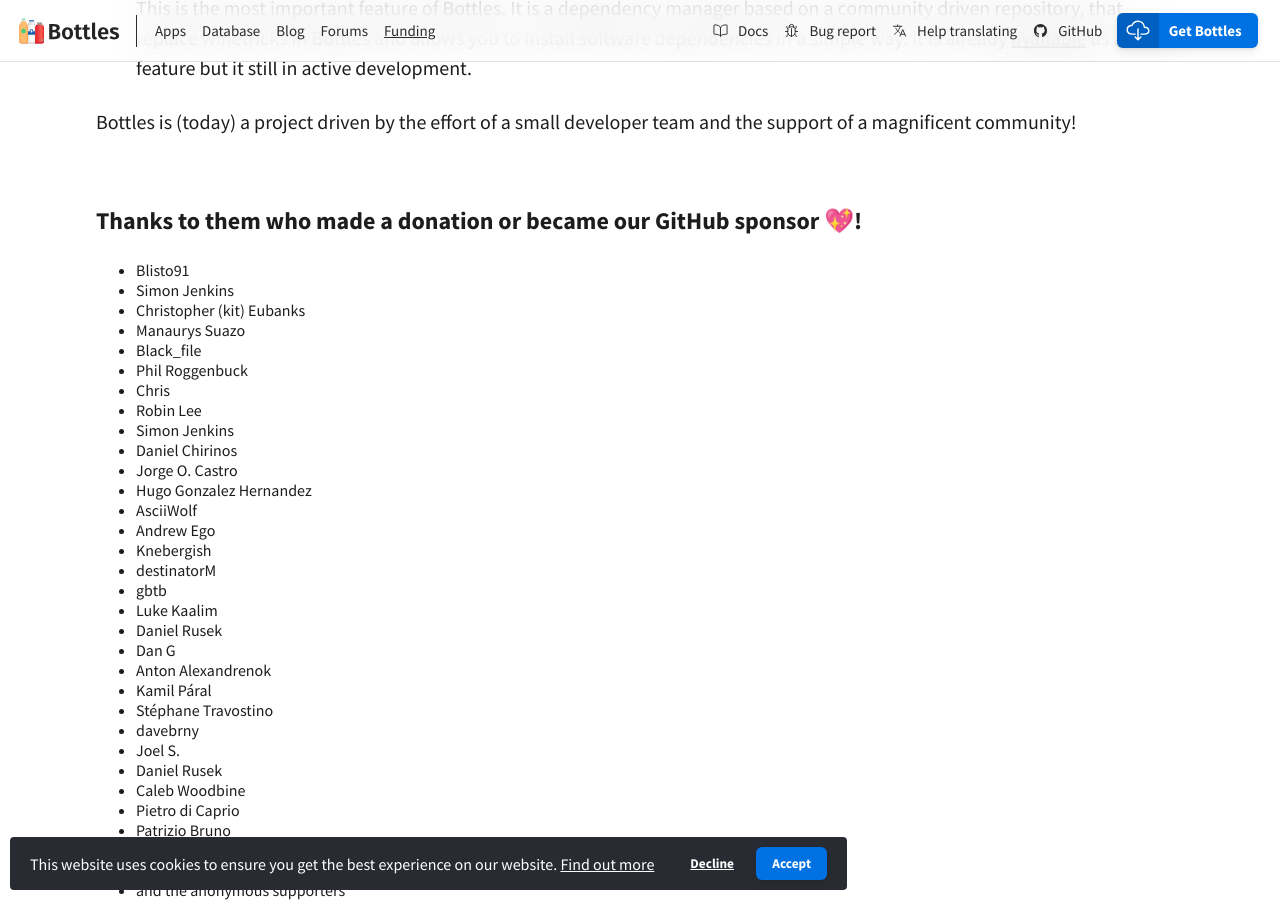
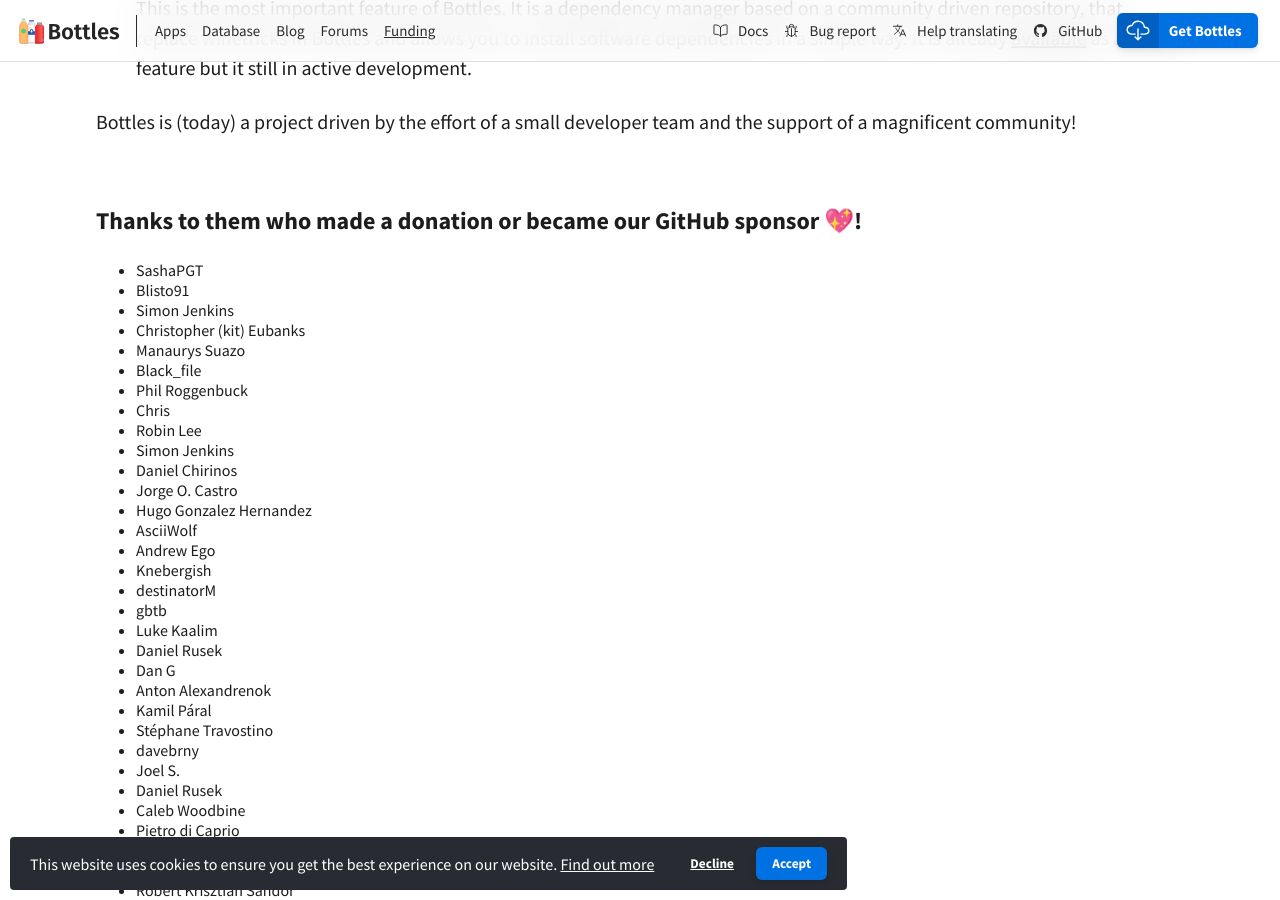
Before and after one commit to bottlesdevs/website, a Jekyll site: the page built from funding.md, in a window 1280 px wide and 900 px high, scrolled down 1363 px. Built offline with Jekyll 4.4.1, drawn with Linux system fonts in a browser that asks for light colours; nearby versions of some CDN libraries; comment, search, counter and statistics services are not loaded.

Commit message:
add SashaPGT to donators

```diff
--- a/funding.md
+++ b/funding.md
@@ -75,6 +75,7 @@
     <br />
     <h3>Thanks to them who made a donation or became our GitHub sponsor 💖!</h3>
     <ul>
+      <li>SashaPGT</li>
       <li>Blisto91</li>
       <li>Simon Jenkins</li>
       <li>Christopher (kit) Eubanks</li>
```
